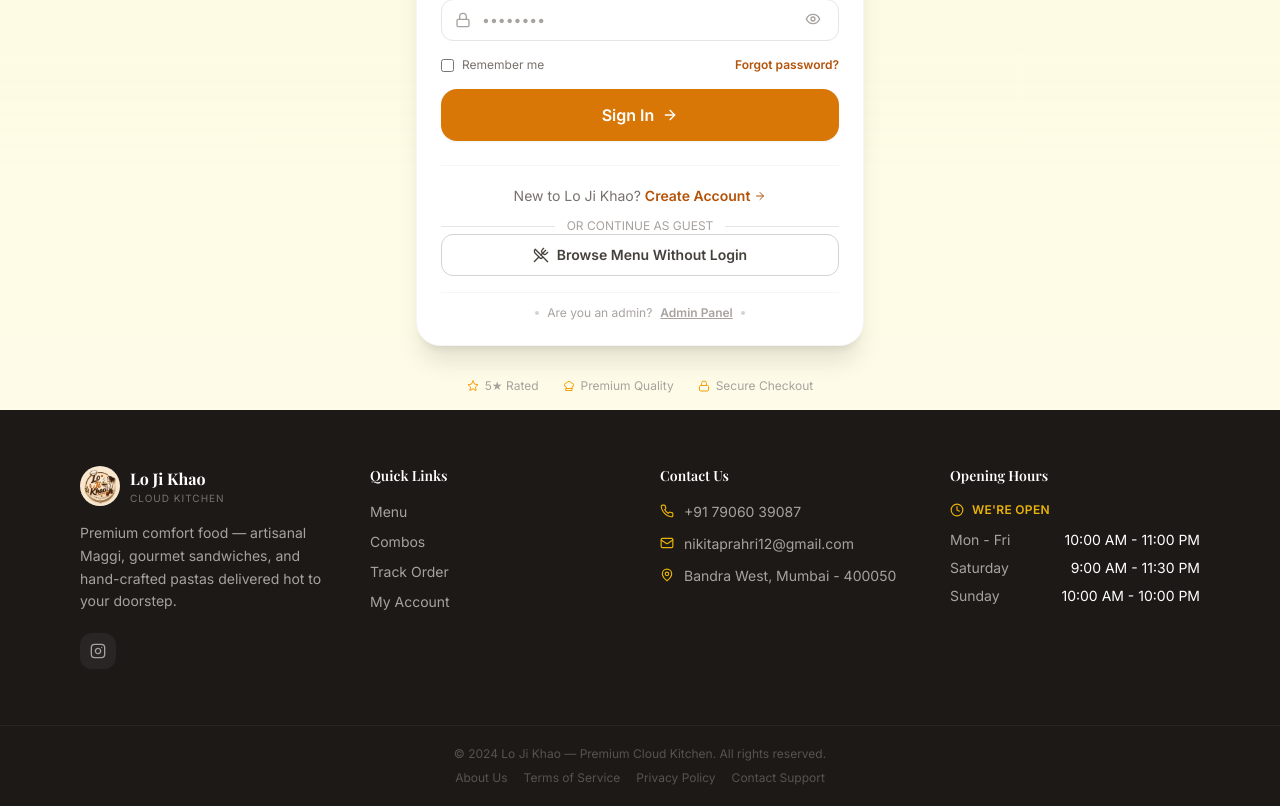
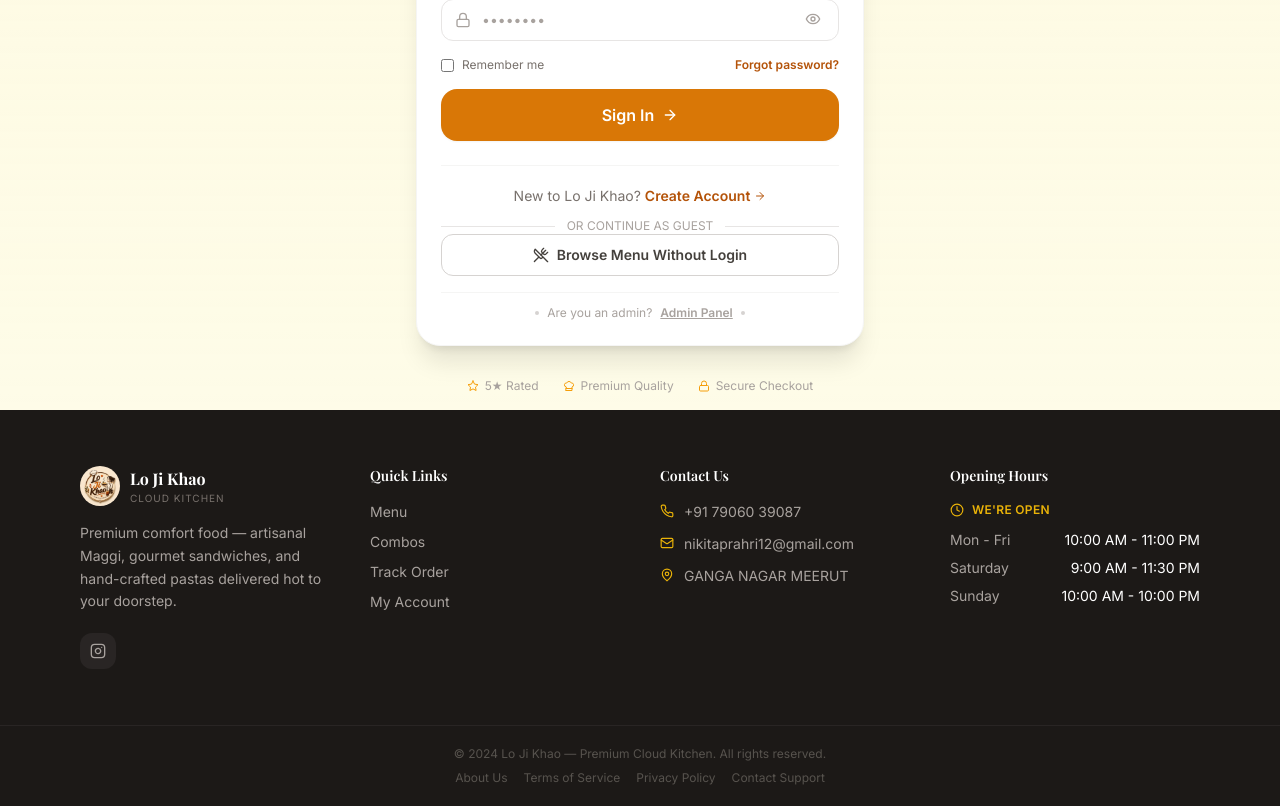
Before and after one commit to JATINPRAHARI/LO-JI-KHO, a React (Vite) app: page /login in a window 1280 px wide. Shown: the part 400-1206 px from the top of the page. Built offline with nearby package versions, Linux system fonts and the light colour scheme; no server answers; a web font is replaced by a local one.

Commit message:
Update address to GANGA NAGAR MEERUT, change default delivery coords

```diff
--- a/src/components/layout/Footer.tsx
+++ b/src/components/layout/Footer.tsx
@@ -55,7 +55,7 @@
               </li>
               <li className="flex items-start gap-2.5">
                 <MapPin size={14} className="text-brand-accent mt-0.5 shrink-0" />
-                <span>Bandra West, Mumbai - 400050</span>
+                <span>GANGA NAGAR MEERUT</span>
               </li>
             </ul>
           </div>
--- a/src/pages/ProfilePage.tsx
+++ b/src/pages/ProfilePage.tsx
@@ -160,7 +160,7 @@
                   <Home size={16} className="text-amber-700 mt-0.5 shrink-0" />
                   <div>
                     <p className="text-sm font-semibold text-stone-900">Home</p>
-                    <p className="text-xs text-stone-500 mt-0.5">Apt 402, Sunshine Residency, Bandra West, Mumbai</p>
+                    <p className="text-xs text-stone-500 mt-0.5">GANGA NAGAR MEERUT</p>
                   </div>
                 </div>
                 <div className="flex items-start gap-3 p-3 rounded-xl bg-stone-50 border border-stone-100">
--- a/src/pages/admin/QRPage.tsx
+++ b/src/pages/admin/QRPage.tsx
@@ -44,8 +44,8 @@
       delivery_fee: Number(settings?.delivery_fee ?? 40),
       gst_percent: Number(settings?.gst_percent ?? 0),
       min_order_amount: Number(settings?.min_order_amount ?? 0),
-      delivery_lat: Number(settings?.delivery_lat ?? 19.076),
-      delivery_lng: Number(settings?.delivery_lng ?? 72.8777),
+      delivery_lat: Number(settings?.delivery_lat ?? 28.984),
+      delivery_lng: Number(settings?.delivery_lng ?? 77.706),
       delivery_radius_km: Number(settings?.delivery_radius_km ?? 5),
     },
   });
--- a/src/pages/public/HomePage.tsx
+++ b/src/pages/public/HomePage.tsx
@@ -274,7 +274,7 @@
             <h2 className="font-playfair text-3xl font-bold mb-4">Visit or Call Us</h2>
             <p className="text-stone-400 mb-6 leading-relaxed">We&apos;re a cloud kitchen based in Bandra, Mumbai. Order online and we&apos;ll deliver straight to you.</p>
             <dl className="space-y-3 text-sm">
-              <div className="flex gap-3"><dt className="text-brand-accent w-24 shrink-0 flex items-center gap-1.5"><MapPin size={14} /> Address</dt><dd className="text-stone-300">Bandra West, Mumbai - 400050</dd></div>
+              <div className="flex gap-3"><dt className="text-brand-accent w-24 shrink-0 flex items-center gap-1.5"><MapPin size={14} /> Address</dt><dd className="text-stone-300">GANGA NAGAR MEERUT</dd></div>
               <div className="flex gap-3"><dt className="text-brand-accent w-24 shrink-0 flex items-center gap-1.5"><Phone size={14} /> Phone</dt><dd className="text-stone-300">+91 79060 39087</dd></div>
               <div className="flex gap-3"><dt className="text-brand-accent w-24 shrink-0">Email</dt><dd className="text-stone-300">nikitaprahri12@gmail.com</dd></div>
               <div className="flex gap-3"><dt className="text-brand-accent w-24 shrink-0 flex items-center gap-1.5"><Clock size={14} /> Hours</dt><dd className="text-stone-300">Mon&ndash;Sun: 10:00 AM &ndash; 11:00 PM</dd></div>
@@ -283,7 +283,7 @@
           <div className="bg-white/10 rounded-2xl overflow-hidden h-56 flex items-center justify-center border border-white/10">
             <div className="text-center text-stone-400">
               <MapPin size={32} className="mx-auto mb-2 text-brand-accent" />
-              <p className="text-sm">Bandra West, Mumbai</p>
+              <p className="text-sm">GANGA NAGAR MEERUT</p>
               <p className="text-xs mt-1 text-stone-500">Cloud Kitchen &bull; Delivery Only</p>
             </div>
           </div>
```
